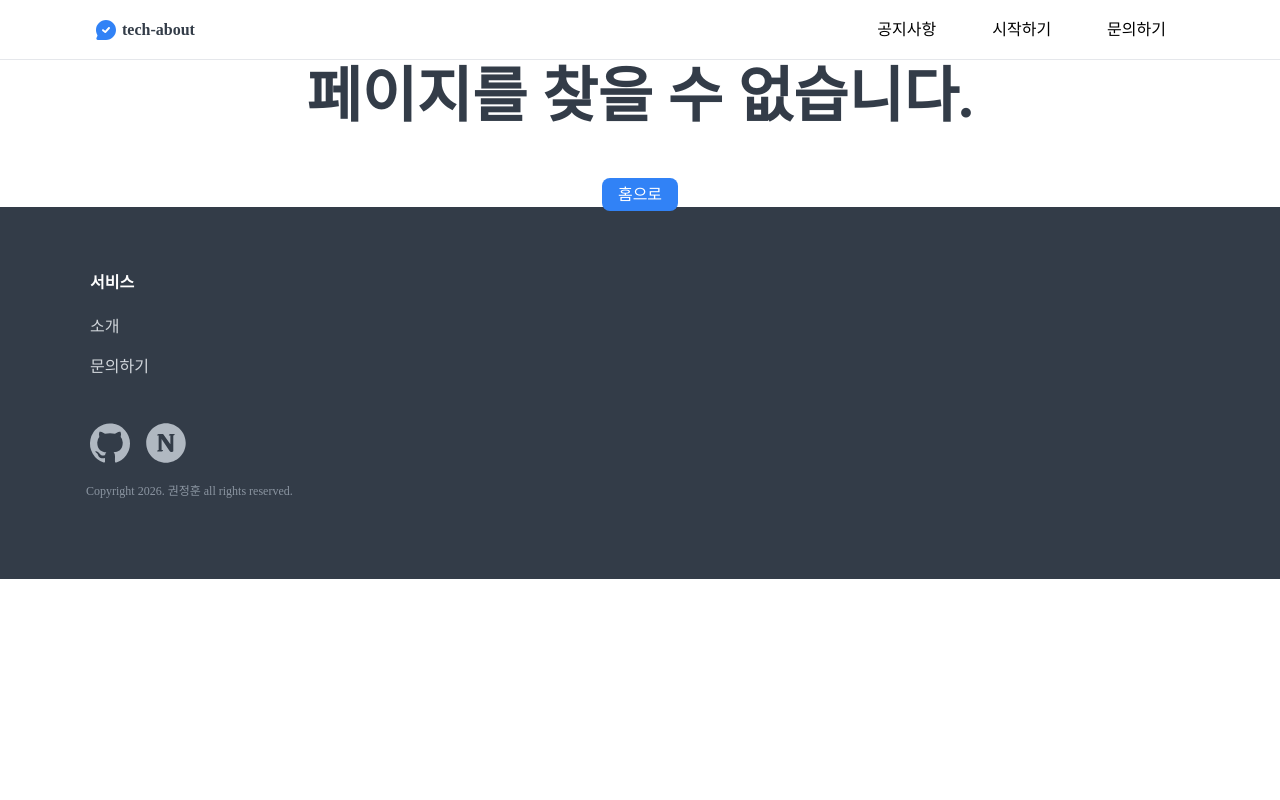
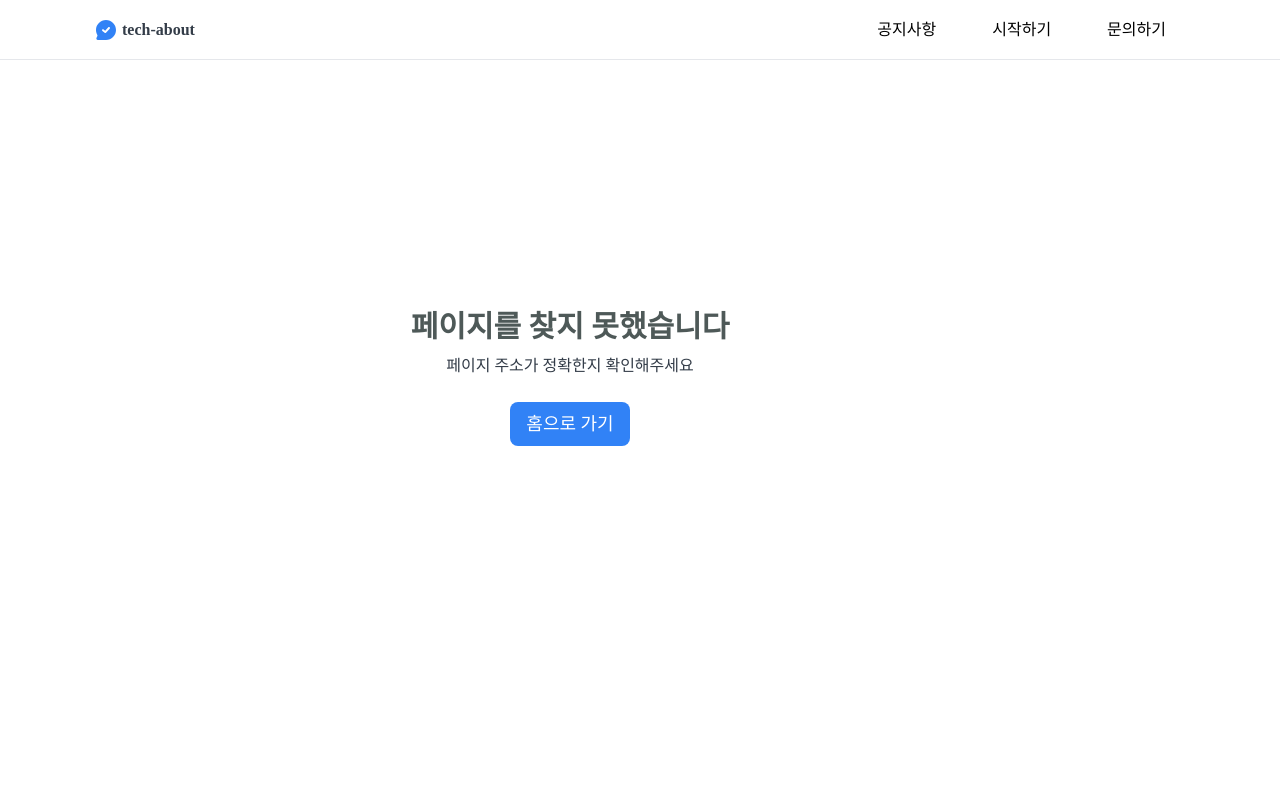
Before and after one commit to righthunkwon/tech-about, a React (Vite) app: page /notice in a window 1280 px wide. Shown: the top 800 px of the page. Built offline with nearby package versions, Linux system fonts and the light colour scheme.

Commit message:
feat: 404 페이지 개발

```diff
--- a/src/domains/not-found/NotFoundPage.tsx
+++ b/src/domains/not-found/NotFoundPage.tsx
@@ -1,25 +1,27 @@
+import Page from '@/components/common/Page';
 import usePageTitle from '@/hooks/usePageTitle';
 import React from 'react';
 import { Link } from 'react-router-dom';
 
 const NotFoundPage: React.FC = () => {
-  usePageTitle('페이지를 찾을 수 없습니다. | 온말');
+  usePageTitle('페이지를 찾을 수 없습니다.');
 
   return (
     <>
-      <section className="mx-auto text-center">
-        <div className="mb-12 text-3xl leading-tight font-semibold sm:mb-12 sm:text-6xl">
-          <span className="block sm:inline">페이지를 </span>
-          <span className="block sm:inline">찾을 수 없습니다.</span>
+      <Page className="flex flex-col items-center text-center">
+        <div className="mt-60 mb-6">
+          <div className="text-ta-black-light my-2 text-2xl leading-tight font-semibold sm:text-3xl">
+            페이지를 찾지 못했습니다
+          </div>
+          <div className="text-ta-gray-dark text-sm sm:text-base">
+            페이지 주소가 정확한지 확인해주세요
+          </div>
         </div>
 
-        <Link
-          to={'/'}
-          className="bg-ta-blue hover:bg-ta-blue-dark rounded-lg px-4 py-2 text-white hover:cursor-pointer"
-        >
-          홈으로
+        <Link to={'/'} className="ta-button-default">
+          홈으로 가기
         </Link>
-      </section>
+      </Page>
     </>
   );
 };
```
